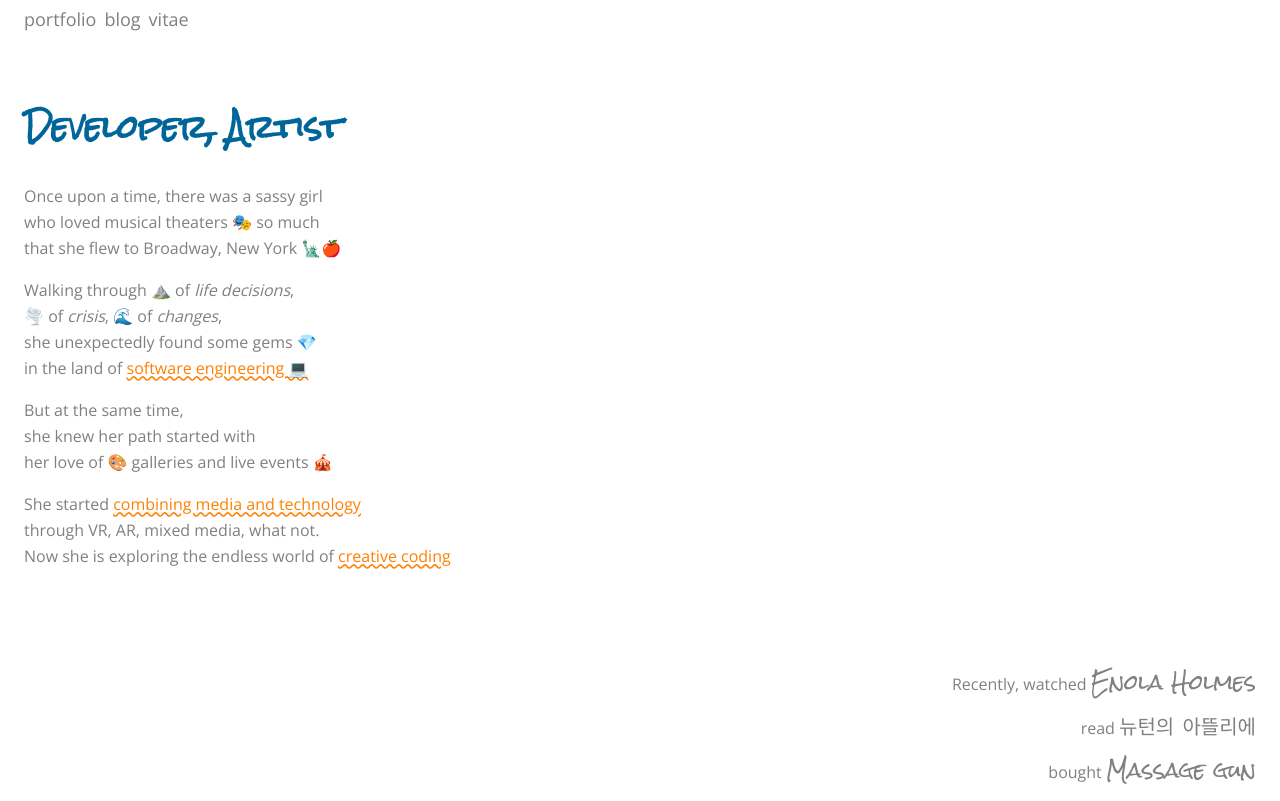
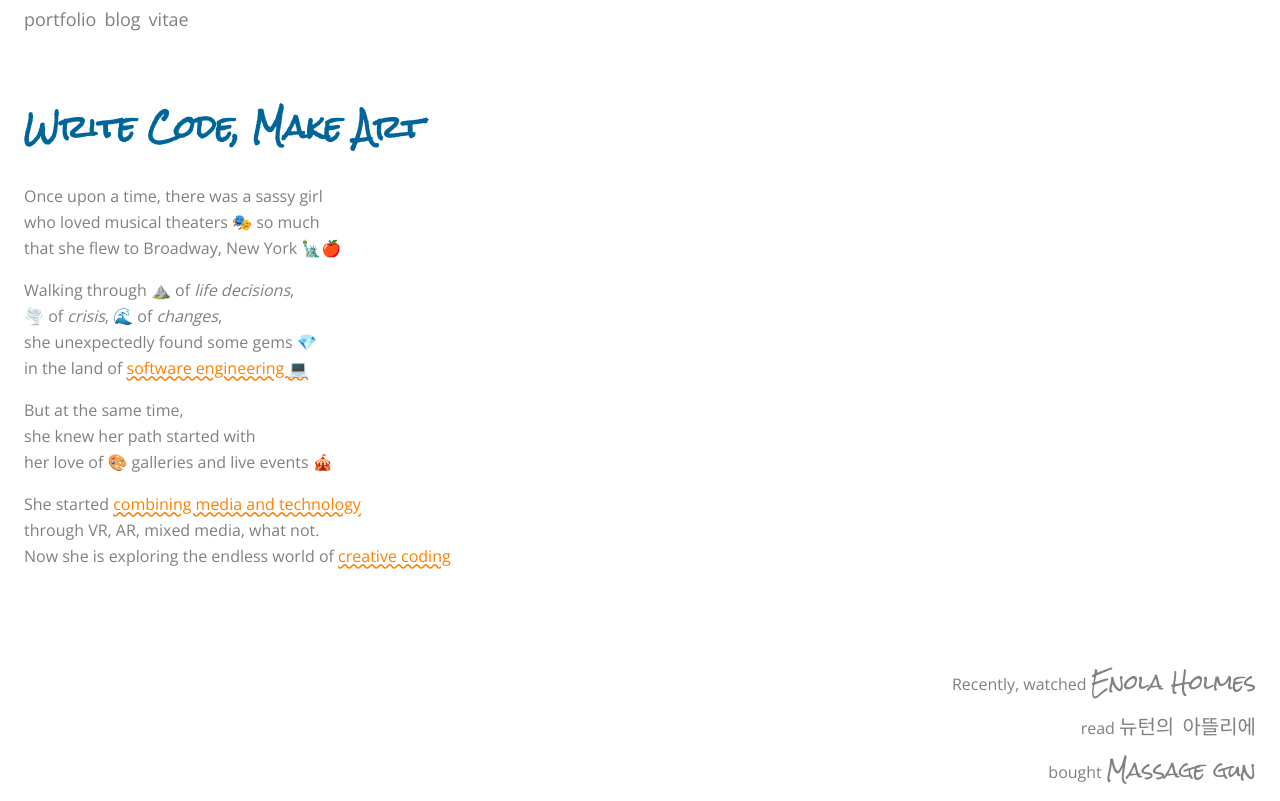
Before and after one commit to sosunnyproject/gatsbyTest, a Gatsby site in the folder hello-world/: page / in a window 1280 px wide. Shown: the part 72-873 px from the top of the page. Built offline with nearby package versions, Linux system fonts and the light colour scheme; Gatsby itself is replaced by a stand-in of ours.

Commit message:
Update index.jsx

```diff
--- a/hello-world/src/pages/index.jsx
+++ b/hello-world/src/pages/index.jsx
@@ -11,8 +11,7 @@ export default function Home({ data }) {
   <Container >
     <Header />
     <div id='index'>
-    <h1>Developer, Artist
-    </h1>
+    <h1>Write Code, Make Art</h1>
 
     {/* <p>I <a target="_blank" rel="noreferrer" href="https://www.instagram.com/sosunnyproject">make visual artworks</a> with creative coding tools like p5js, ml5js, processing, kinect, arduino, leap motion, and etc.
       Since 2015, I dabbled into VR, AR, mixed media, and programming in the attempt of combining art/media and technology.
```
